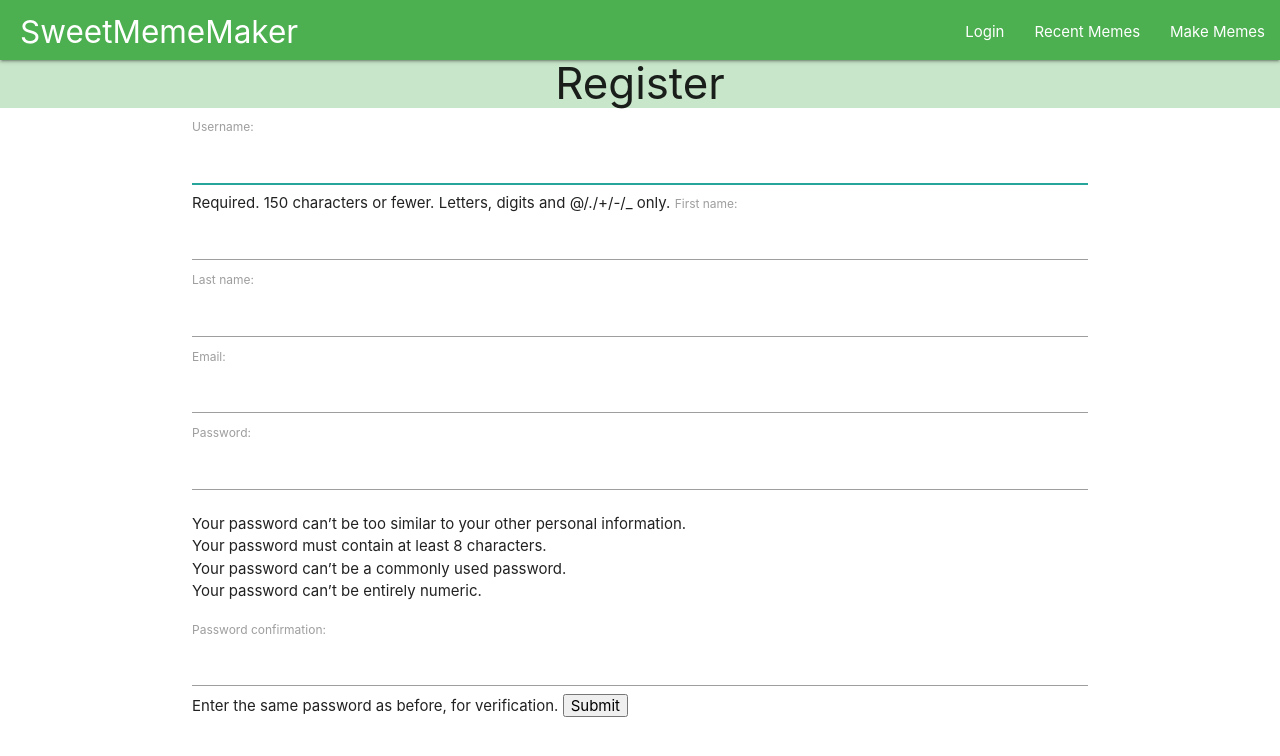
After one commit to AaronPerk/DjangoProject, a Django app: page /memes/profile/register in a window 1280 px wide. The commit adds this page. Shown: the top 756 px of the page. Run offline with Django 3.2, Linux system fonts and the light colour scheme; parts of the project's set-up code (start-up, migrations or seed data) failed here and were passed over.

Commit message:
Added user registration; Added view/edit profile screens;

```diff
--- a/memes/forms.py
+++ b/memes/forms.py
@@ -1,4 +1,6 @@
 from django import forms
+from django.contrib.auth.models import User
+from django.contrib.auth.forms import UserCreationForm, UserChangeForm
 from .services import get_meme_options
 
 class MemeForm(forms.Form):
@@ -10,3 +12,42 @@ class MemeForm(forms.Form):
         ))
     top_caption = forms.CharField(label='Top Caption', max_length=32, widget=forms.TextInput())
     bottom_caption = forms.CharField(label='Bottom Caption', max_length=32, widget=forms.TextInput())
+
+
+class UserRegistrationForm(UserCreationForm):
+    email = forms.EmailField(required=True);
+
+    class Meta:
+        model = User
+        fields = (
+            'username',
+            'first_name',
+            'last_name',
+            'email',
+            'password1',
+            'password2'
+        )
+
+    def save(self, commit=True):
+        user = super(UserRegistrationForm, self).save(commit=False)
+        user.first_name = self.cleaned_data['first_name']
+        user.last_name = self.cleaned_data['last_name']
+        user.email = self.cleaned_data['email']
+
+        if commit:
+            user.save()
+
+        return user
+
+
+class EditProfileForm(UserChangeForm):
+
+    class Meta:
+        model = User
+        fields = (
+            'username',
+            'first_name',
+            'last_name',
+            'email',
+            'password'
+        )
--- a/memes/templates/memes/layout.html
+++ b/memes/templates/memes/layout.html
@@ -76,7 +76,7 @@
                 </li>
                 <li><a href="/accounts/logout">Logout</a></li>
             {% else %}
-                <li><a href="/accounts/login">User Login</a></li>
+                <li><a href="/accounts/login">Login</a></li>
             {% endif %}
             {% if user.is_superuser %}
                 <li><a href="/admin">Admin</a></li>
@@ -97,7 +97,7 @@
                 </li>
                 <li><a href="/accounts/logout">Logout</a></li>
             {% else %}
-                <li><a href="/accounts/login">User Login</a></li>
+                <li><a href="/accounts/login">Login</a></li>
             {% endif %}
             {% if user.is_superuser %}
                 <li><a href="/admin">Admin</a></li>
--- /dev/null
+++ b/memes/templates/memes/user_registration.html
@@ -0,0 +1,15 @@
+{% extends 'memes/layout.html' %}
+
+{% block content %}
+
+<h3 class="center-align green lighten-4">Register</h3>
+
+<div class="container pad-from-nav-and-header">
+    <form action="/memes/profile/register" method="post">
+        {% csrf_token %}
+        {{ form }}
+        <input type="submit" value="Submit">
+    </form>
+</div>
+
+{% endblock %}
--- a/memes/urls.py
+++ b/memes/urls.py
@@ -1,7 +1,10 @@
 from django.conf.urls import url
-from memes.views import IndexView, MakeMemesView
+from memes.views import IndexView, MakeMemesView, ViewProfileView, EditProfileView, UserRegistrationView
 
 urlpatterns = [
     url(r'^$', IndexView.as_view(), name='index'),
     url(r'^make_memes/', MakeMemesView.as_view(), name='make_memes'),
+    url(r'^profile/view', ViewProfileView.as_view(), name='view_profile'),
+    url(r'^profile/edit', EditProfileView.as_view(), name='edit_profile'),
+    url(r'^profile/register', UserRegistrationView.as_view(), name='user_registration')
 ]
--- a/memes/views.py
+++ b/memes/views.py
@@ -2,8 +2,9 @@
 from django.shortcuts import render
 from django.http import HttpResponseRedirect
 from django.views.generic import TemplateView
+from django.contrib.auth.models import User
 from models import Memes
-from .forms import MemeForm
+from .forms import MemeForm, EditProfileForm, UserRegistrationForm
 import re
 
 
@@ -55,6 +56,47 @@ class MakeMemesView(TemplateView):
             return HttpResponseRedirect('/')
 
 
+class UserRegistrationView(TemplateView):
+    template_name = 'memes/user_registration.html'
+
+    def get(self, request, *args, **kwargs):
+
+        form = UserRegistrationForm()
+        return render(request, self.template_name, {'form': form})
+
+    def post(self, request, *args, **kwargs):
+
+        form = UserRegistrationForm(request.POST)
+
+        if form.is_valid():
+            form.save()
+            return HttpResponseRedirect('/')
+
+
+class ViewProfileView(TemplateView):
+    template_name = 'memes/view_profile.html'
+
+    def get(self, request, *args, **kwargs):
+        return render(request, self.template_name)
+
+
+class EditProfileView(TemplateView):
+    template_name = 'memes/edit_profile.html'
+
+    def get(self, request, *args, **kwargs):
+
+        form = EditProfileForm(instance=request.user)
+        return render(request, self.template_name, {'form': form})
+
+    def post(self, request, *args, **kwargs):
+
+        form = EditProfileForm(request.POST, instance=request.user)
+        if form.is_valid():
+
+            form.save()
+            return HttpResponseRedirect('/memes/profile/view')
+
+
 def get_api_url(meme):
     c1 = '_' if not meme.top_caption else meme.top_caption
     c2 = '_' if not meme.bottom_caption else meme.bottom_caption
```
Also changed, not shown: memes/templates/memes/edit_profile.html (added, +15 -0 lines), memes/templates/memes/view_profile.html (added, +25 -0 lines), 4 other files.
